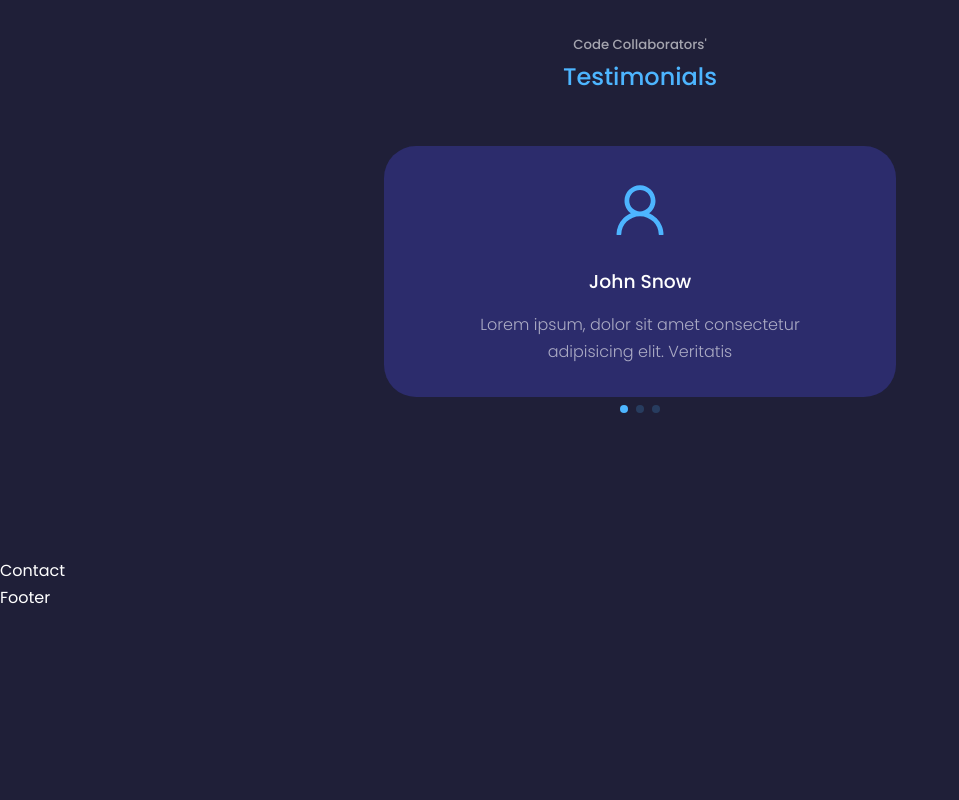
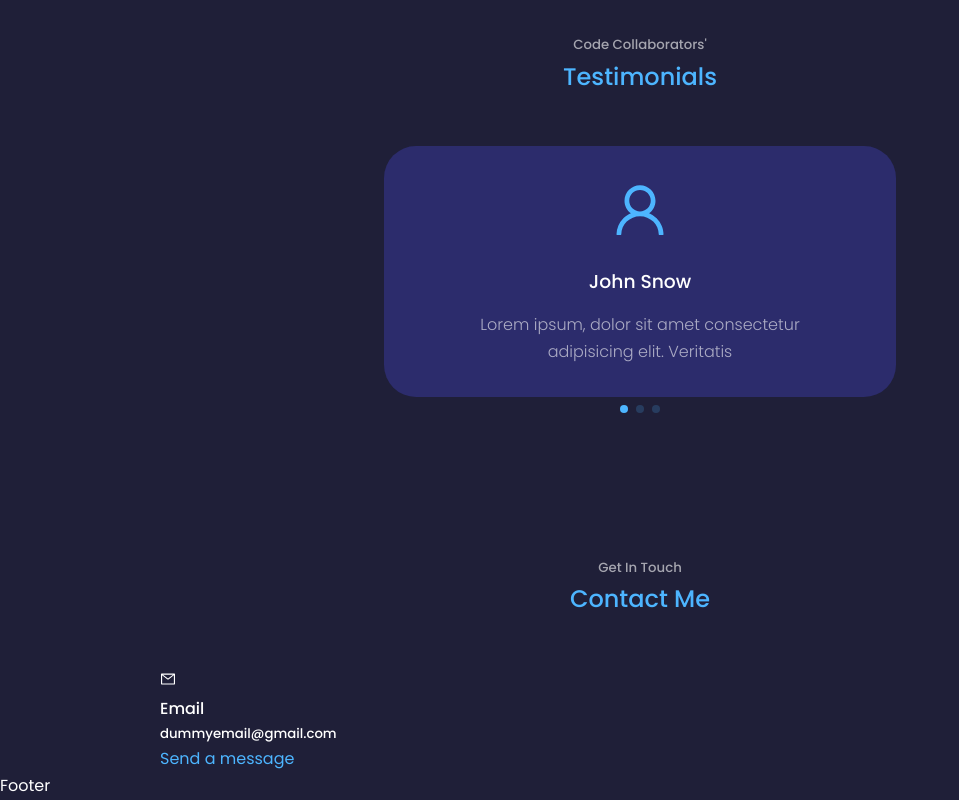
Before and after one commit to craigea92/react-portfolio, a React (Create React App) app: page / in a window 1280 px wide. Shown: the part 3095-3895 px from the top of the page, without its empty margins (0-959 px from the left). Before the commit the page ends 3706 px from the top, so only its background shows below. Built offline with nearby package versions, Linux system fonts and the light colour scheme.

Commit message:
Started the contact me section

```diff
--- a/src/components/contact/Contact.jsx
+++ b/src/components/contact/Contact.jsx
@@ -1,8 +1,25 @@
 import React from "react";
 import "./contact.css";
+import { AiOutlineMail } from "react-icons/ai";
 
 const Contact = () => {
-  return <section id="contact">Contact</section>;
+  return (
+    <section id="contact">
+      <h5>Get In Touch</h5>
+      <h2>Contact Me</h2>
+
+      <div className="container contact__container">
+        <div className="contact__options">
+          <article className="contact__option">
+            <AiOutlineMail />
+            <h4>Email</h4>
+            <h5>dummyemail@gmail.com</h5>
+            <a href="mailto:dummyemail@gmail.com">Send a message</a>
+          </article>
+        </div>
+      </div>
+    </section>
+  );
 };
 
 export default Contact;
```
